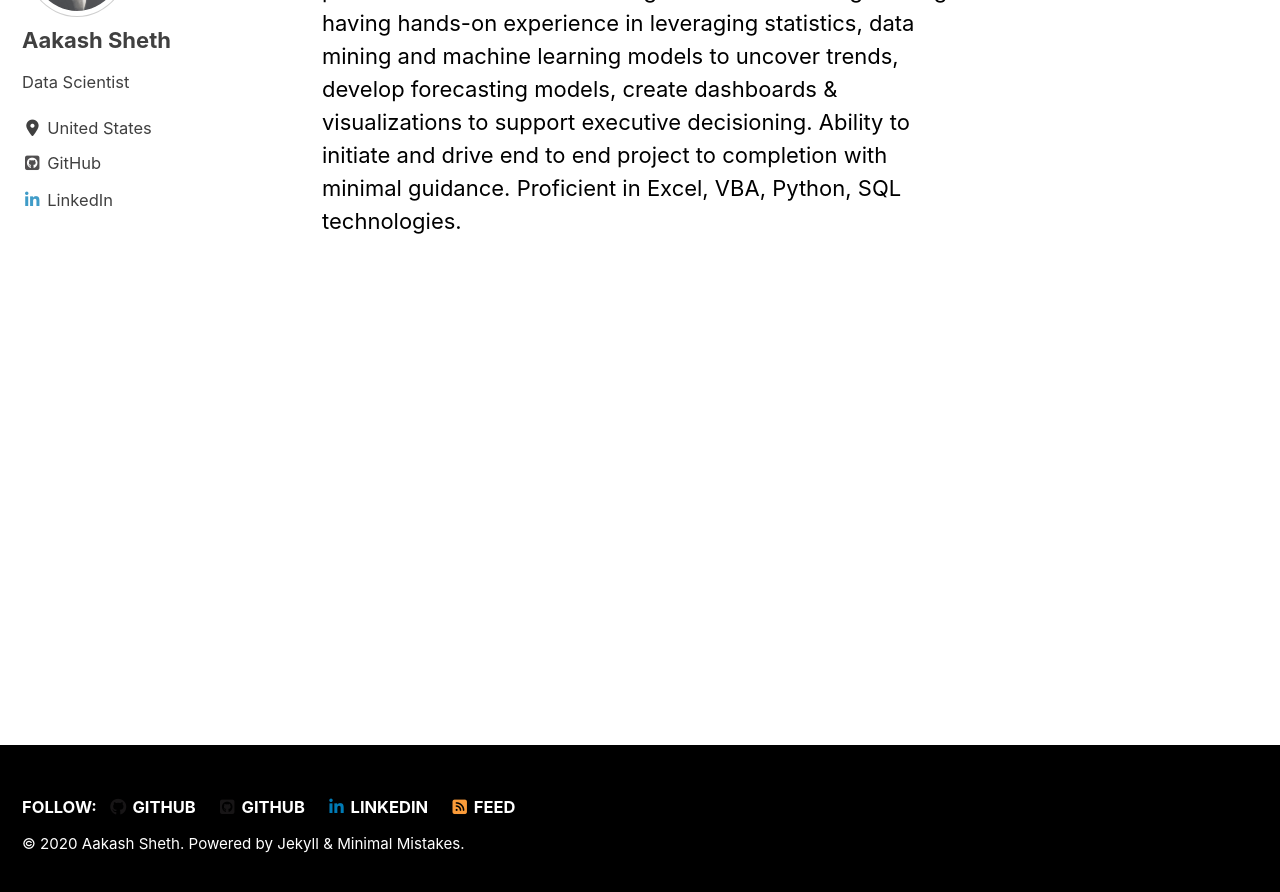
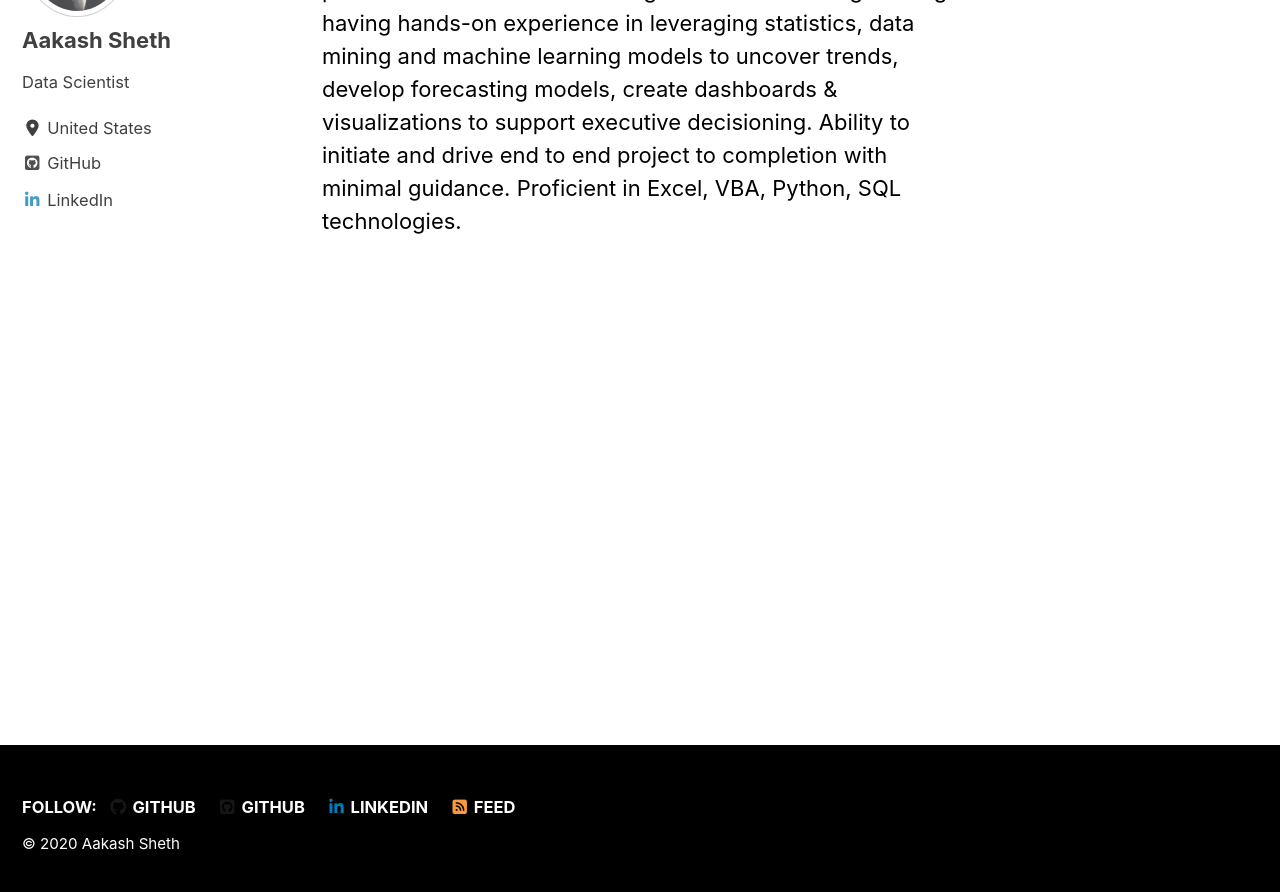
Before and after one commit to aakash-sheth/aakash-sheth.github.io, a Jekyll site: the page built from _pages/about.md, in a window 1280 px wide and 900 px high, scrolled down 739 px. Shown: the top 892 px of the window. Built offline with Jekyll 4.4.1, drawn with Linux system fonts in a browser that asks for light colours; cached includes are drawn as plain includes; nearby versions of some CDN libraries.

Commit message:
home page edit

```diff
--- a/_includes/footer.html
+++ b/_includes/footer.html
@@ -16,4 +16,4 @@
   </ul>
 </div>
 
-<div class="page__footer-copyright">&copy; {{ site.time | date: '%Y' }} {{ site.name | default: site.title }}. {{ site.data.ui-text[site.locale].powered_by | default: "Powered by" }} <a href="https://jekyllrb.com" rel="nofollow">Jekyll</a> &amp; <a href="https://mademistakes.com/work/minimal-mistakes-jekyll-theme/" rel="nofollow">Minimal Mistakes</a>.</div>
+<div class="page__footer-copyright">&copy; {{ site.time | date: '%Y' }} {{ site.name | default: site.title }}</div>
--- a/index.html
+++ b/index.html
@@ -1,6 +1,6 @@
 ---
 layout: splash
 header:
-  overlay_image: "/images/little_dudes(michealshumshum).png
+  overlay_image: "/images/little_dudes(michealshumshum).png"
   caption: "Image credit: [**Unsplash**](http://simpledesktops.com/browse/)"
 ---
```
